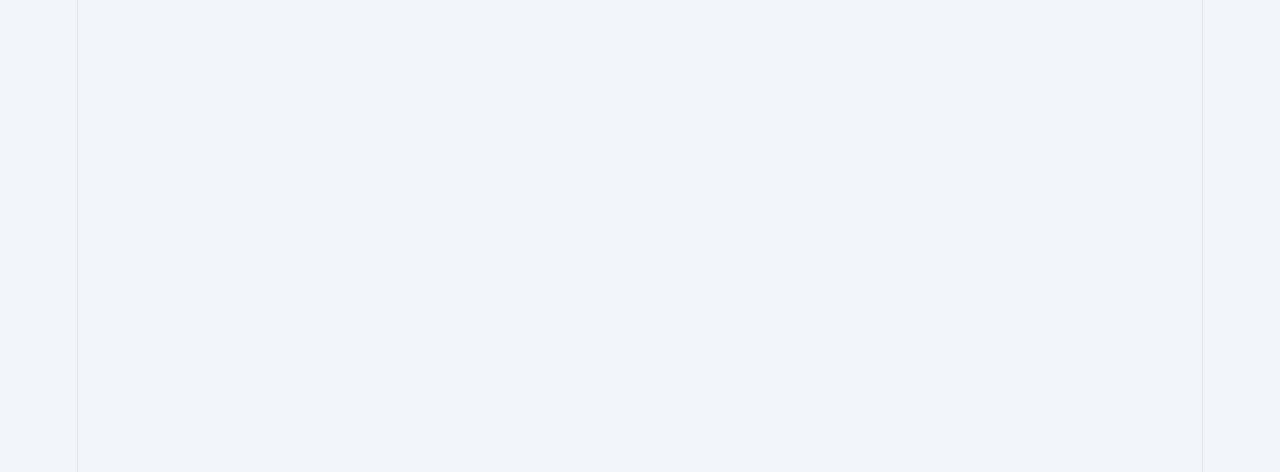
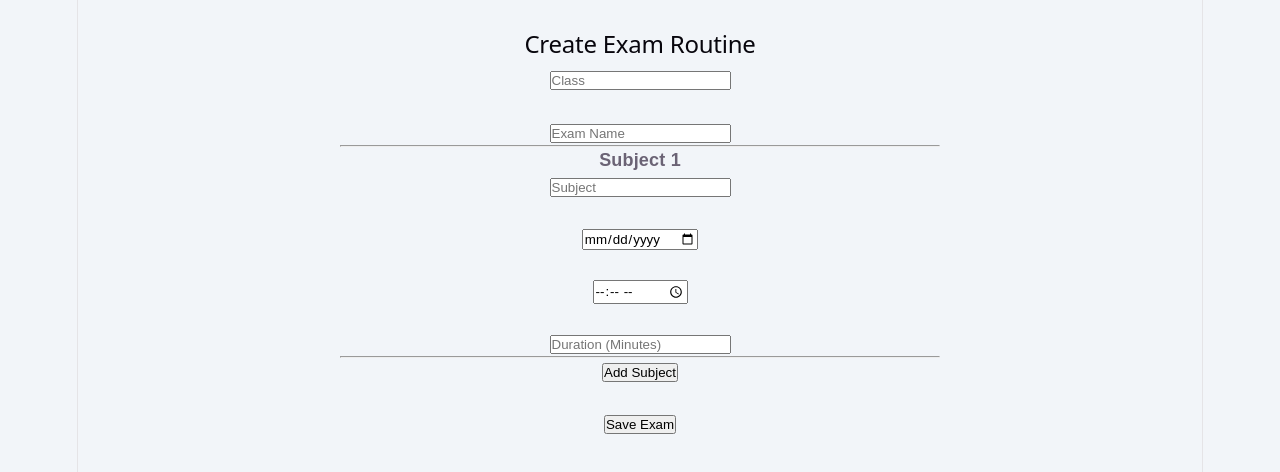
Before and after one commit to SouravVSarkar/abc-school, a React (Vite) app in the folder schinterface/: page /create-exam in a window 1280 px wide. Before the commit this address had no page. Shown: the top 472 px of the page. Built offline with nearby package versions, Linux system fonts and the light colour scheme.

Commit message:
Add production start script

```diff
--- a/schinterface/src/App.jsx
+++ b/schinterface/src/App.jsx
@@ -3,6 +3,8 @@ import Home from "./pages/Home";
 import Admin from "./pages/Admin";
 import StudentApplication from "./pages/Application";
 import RegisterStudent from "./Student/RegisterStudent";
+import StudentSearch from "./Student/ViewProfile";
+import CreateExam from "./Student/UpdateExamSchedule";
 
 function App() {
   return (
@@ -12,6 +14,9 @@ function App() {
         <Route path="/admin" element={<Admin />} />
         <Route path="/application" element={<StudentApplication />} />
         <Route path="/register-student" element={<RegisterStudent />} />
+        <Route path="/view-profile" element={<StudentSearch />} />
+        <Route path="/create-exam" element={<CreateExam />} />
+
 
       </Routes>
     </BrowserRouter>
--- /dev/null
+++ b/schinterface/src/Student/UpdateExamSchedule.jsx
@@ -0,0 +1,140 @@
+import { useState } from "react";
+
+function CreateExam() {
+  const [form, setForm] = useState({
+    class: "",
+    examName: "",
+    exams: [
+      {
+        subject: "",
+        examDate: "",
+        time: "",
+        duration: "",
+      },
+    ],
+  });
+
+  const handleChange = (e) => {
+    setForm({
+      ...form,
+      [e.target.name]: e.target.value,
+    });
+  };
+
+  const handleExamChange = (index, e) => {
+    const updated = [...form.exams];
+    updated[index][e.target.name] = e.target.value;
+
+    setForm({
+      ...form,
+      exams: updated,
+    });
+  };
+
+  const addSubject = () => {
+    setForm({
+      ...form,
+      exams: [
+        ...form.exams,
+        {
+          subject: "",
+          examDate: "",
+          time: "",
+          duration: "",
+        },
+      ],
+    });
+  };
+
+  const handleSubmit = async (e) => {
+    e.preventDefault();
+
+    console.log(form);
+
+    // await fetch(...)
+  };
+
+  return (
+    <div style={{ width: "600px", margin: "30px auto" }}>
+      <h2>Create Exam Routine</h2>
+
+      <form onSubmit={handleSubmit}>
+
+        <input
+          name="class"
+          placeholder="Class"
+          value={form.class}
+          onChange={handleChange}
+        />
+
+        <br /><br />
+
+        <input
+          name="examName"
+          placeholder="Exam Name"
+          value={form.examName}
+          onChange={handleChange}
+        />
+
+        <hr />
+
+        {form.exams.map((exam, index) => (
+          <div key={index}>
+
+            <h4>Subject {index + 1}</h4>
+
+            <input
+              name="subject"
+              placeholder="Subject"
+              value={exam.subject}
+              onChange={(e) => handleExamChange(index, e)}
+            />
+
+            <br /><br />
+
+            <input
+              type="date"
+              name="examDate"
+              value={exam.examDate}
+              onChange={(e) => handleExamChange(index, e)}
+            />
+
+            <br /><br />
+
+            <input
+              type="time"
+              name="time"
+              value={exam.time}
+              onChange={(e) => handleExamChange(index, e)}
+            />
+
+            <br /><br />
+
+            <input
+              type="number"
+              name="duration"
+              placeholder="Duration (Minutes)"
+              value={exam.duration}
+              onChange={(e) => handleExamChange(index, e)}
+            />
+
+            <hr />
+          </div>
+        ))}
+
+        <button type="button" onClick={addSubject}>
+          Add Subject
+        </button>
+
+        <br /><br />
+
+        <button type="submit">
+          Save Exam
+        </button>
+
+      </form>
+    </div>
+  );
+}
+
+export default CreateExam;
--- /dev/null
+++ b/schinterface/src/Student/ViewProfile.jsx
@@ -0,0 +1,90 @@
+import { useState } from "react";
+
+function StudentSearch() {
+  const [studentClass, setStudentClass] = useState("");
+  const [id, setId] = useState("");
+
+  const handleSubmit = async (e) => {
+    e.preventDefault();
+
+    try {
+      const response = await fetch("http://localhost:3000/api/student/result", {
+        method: "POST",
+        headers: {
+          "Content-Type": "application/json",
+        },
+        body: JSON.stringify({
+          class: studentClass,
+          id: id,
+        }),
+      });
+
+      const data = await response.json();
+
+      if (response.ok) {
+        console.log(data);
+        alert("Data received successfully!");
+      } else {
+        alert(data.message || "Student not found");
+      }
+    } catch (error) {
+      console.error(error);
+      alert("Server error");
+    }
+  };
+
+  return (
+    <div
+      style={{
+        maxWidth: "400px",
+        margin: "50px auto",
+        padding: "20px",
+        border: "1px solid #ccc",
+        borderRadius: "8px",
+      }}
+    >
+      <h2>Student Result</h2>
+
+      <form onSubmit={handleSubmit}>
+        <div style={{ marginBottom: "15px" }}>
+          <label>Class</label>
+          <br />
+          <input
+            type="text"
+            value={studentClass}
+            onChange={(e) => setStudentClass(e.target.value)}
+            placeholder="Enter Class"
+            required
+            style={{ width: "100%", padding: "8px" }}
+          />
+        </div>
+
+        <div style={{ marginBottom: "15px" }}>
+          <label>Roll / Registration</label>
+          <br />
+          <input
+            type="text"
+            value={id}
+            onChange={(e) => setId(e.target.value)}
+            placeholder="Enter Roll or Registration"
+            required
+            style={{ width: "100%", padding: "8px" }}
+          />
+        </div>
+
+        <button
+          type="submit"
+          style={{
+            width: "100%",
+            padding: "10px",
+            cursor: "pointer",
+          }}
+        >
+          Search
+        </button>
+      </form>
+    </div>
+  );
+}
+
+export default StudentSearch;
--- a/schinterface/src/pages/Admin.jsx
+++ b/schinterface/src/pages/Admin.jsx
@@ -2,6 +2,8 @@ import React from "react";
 import { useNavigate } from "react-router-dom";
 import "../styles/Admin.css";
 import Register from "../Student/RegisterStudent"; // Route target component
+import StudentSearch from "../Student/ViewProfile";
+import CreateExam from "../Student/UpdateExamSchedule";
 
 function AdminDashboard() {
   const navigate = useNavigate();
@@ -39,6 +41,17 @@ function AdminDashboard() {
         navigate("/register-student");
         break;
 
+      case "View Student Profile":
+      navigate("/view-profile");
+      break;
+
+        case "Admit-Exam Activities":
+      navigate("/create-exam");
+      break;
+
+
+
+
       default:
         alert(`${title} page is not implemented yet.`);
     }
```
